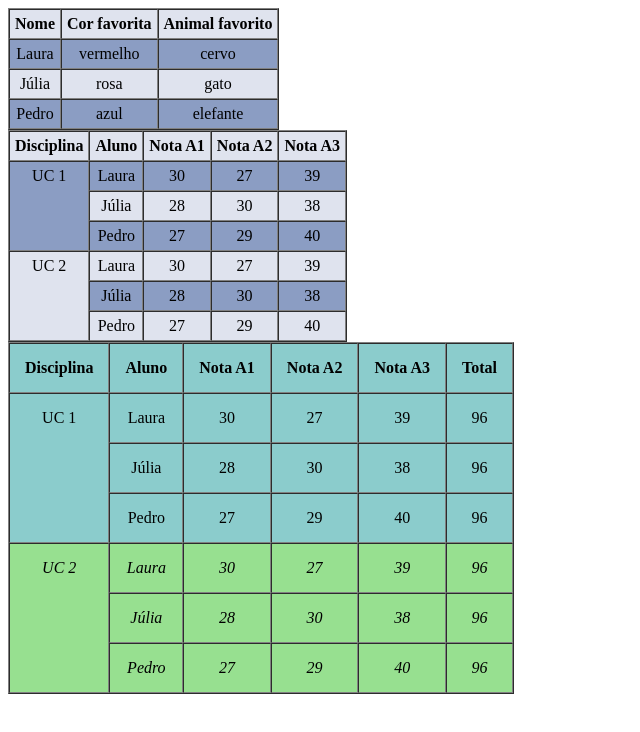
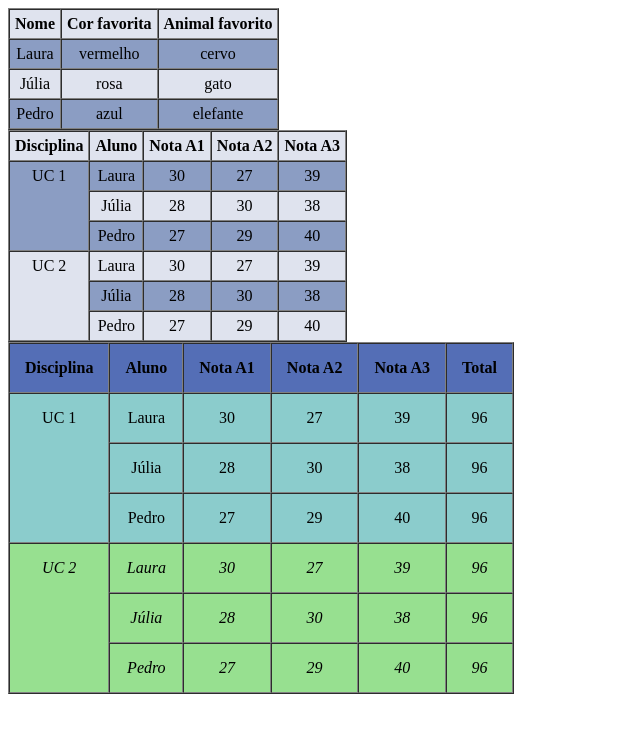
Before and after one commit to Kuadrat-L/design-de-interface, a plain HTML site: page atividade4/tabela.html in a window 1280 px wide. Shown: the whole page, without its empty margins (0-640 px from the left). Drawn offline with Linux system fonts and the light colour scheme.

Commit message:
Atividade 4

```diff
--- a/atividade4/tabela.css
+++ b/atividade4/tabela.css
@@ -19,6 +19,10 @@ tr:nth-child(even) {
 tr:nth-child(odd) {
     background-color: #dfe3ee;
 }
+#terceira0{
+    background-color: rgb(84, 110, 182);
+}
+
 #terceira{
     background-color: rgb(139, 204, 204);
 }
--- a/atividade4/tabela.html
+++ b/atividade4/tabela.html
@@ -85,9 +85,9 @@
     </div>
     <div>
         <table border="1" cellpadding="15" cellspacing="0">
-            <tr id="terceira" class="1">
-                <th id="terceira" onclick="alert('Você clicou nas Disciplinas!')">Disciplina</th>
-                <th id="terceira" onclick="alert('Você clicou nos alunos!')">Aluno</th>
+            <tr id="terceira0" class="1">
+                <th onclick="alert('Você clicou nas Disciplinas!')">Disciplina</th>
+                <th onclick="alert('Você clicou nos alunos!')">Aluno</th>
                 <th onclick="alert('Você clicou na nota da A1!')">Nota A1</th>
                 <th onclick="alert('Você clicou na nota da A2!')">Nota A2</th>
                 <th onclick="alert('Você clicou na Nota da A3!')">Nota A3</th>
```
